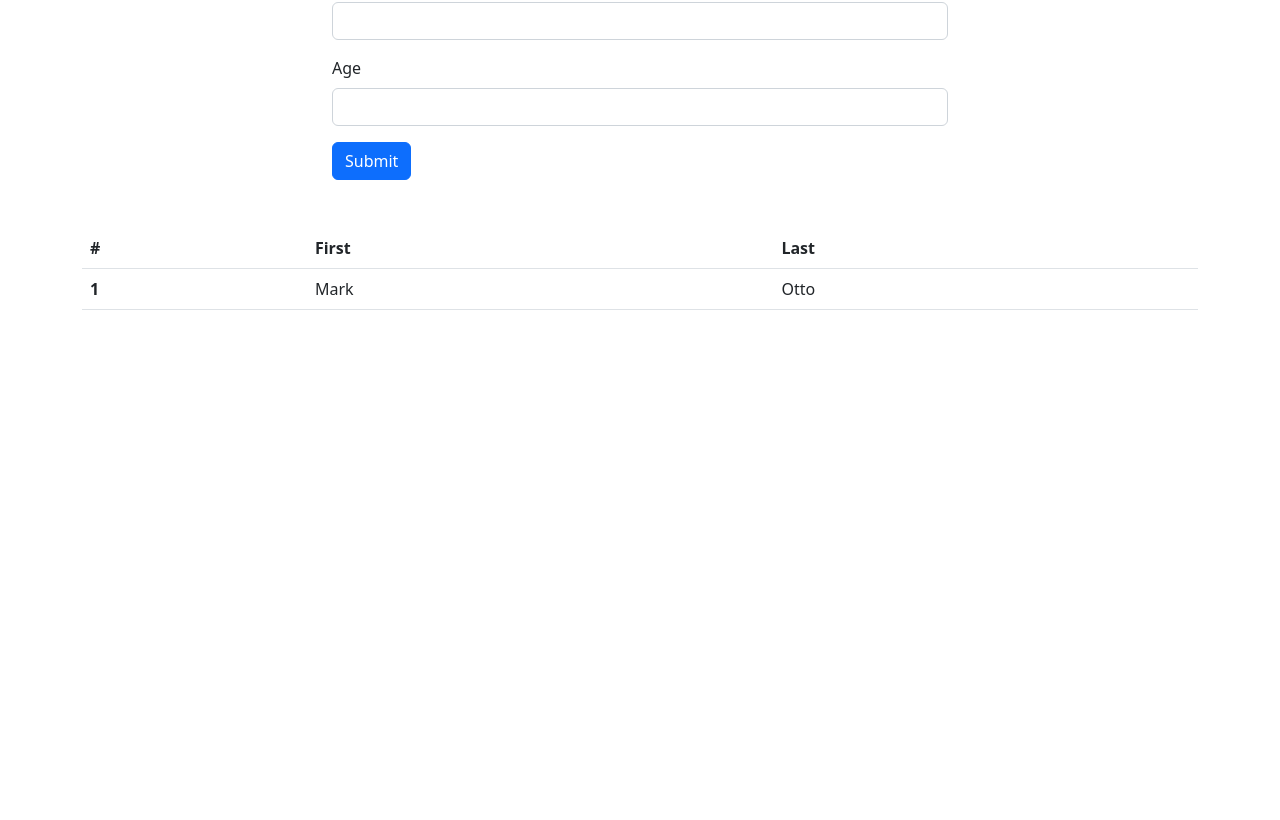
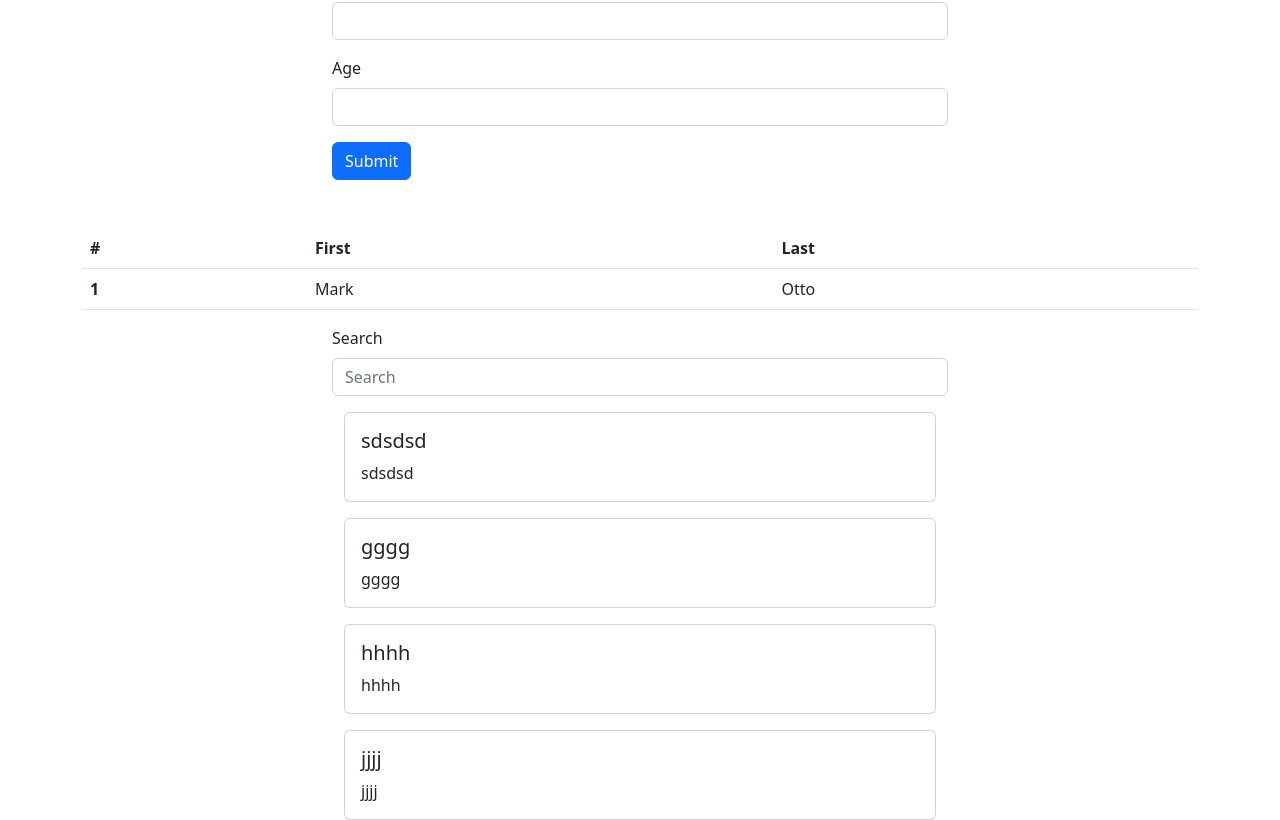
Before and after one commit to KMZ144/react, a React (Create React App) app: page /task2 in a window 1280 px wide. Shown: the part 1860-2680 px from the top of the page. Before the commit the page ends 2186 px from the top, so only its background shows below. Built offline with nearby package versions, Linux system fonts and the light colour scheme.

Commit message:
search modified

```diff
--- a/src/App.js
+++ b/src/App.js
@@ -3,7 +3,7 @@ import MyNav from './components/nav';
 import Products from './components/products';
 import Slider from './components/slider';
 import Task1 from './components/task1';
-
+import Task2 from './components/task2';
 
 function App() {
 
@@ -14,6 +14,7 @@ function App() {
     <Slider/>
     <Products/>
     <Task1/>
+    <Task2/>
   </div>
 
   );
--- /dev/null
+++ b/src/components/Articles.jsx
@@ -0,0 +1,12 @@
+import React from "react";
+import Article from "./articale";
+export default function Articles({articles}) {
+
+  return (
+    <div>
+        {articles.map((ele)=>{
+    return  <Article key={ele.id} article={ele} />
+        })}
+    </div>
+  );
+}
--- /dev/null
+++ b/src/components/articale.jsx
@@ -0,0 +1,16 @@
+import React from "react";
+
+export default function Article({ article }) {
+  return (
+    <div>
+      <div className="container mt-3">
+        <div className="card">
+          <div className="card-body">
+            <h5 className="card-title">{article.title}</h5>
+            <p className="card-text">{article.desc}</p>
+          </div>
+        </div>
+      </div>
+    </div>
+  );
+}
--- /dev/null
+++ b/src/components/search.jsx
@@ -0,0 +1,50 @@
+import React, { useState } from 'react'
+import Articles from './Articles';
+
+export default function Search() {
+    let data = [
+        {
+          id: 1,
+          title: "sdsdsd",
+          desc: "sdsdsd",
+        },
+        {
+            id:2,
+            title: "gggg",
+            desc: "gggg",
+          },
+          {
+            id: 3,
+            title: "hhhh",
+            desc: "hhhh",
+          },
+          {
+            id: 4,
+            title: "jjjj",
+            desc: "jjjj",
+          },
+      ];
+      const [articles,setArticles]=useState(data)
+      let [flag,setFlag]=useState(true)
+    const search=(e)=>{
+       let query=e.target.value
+       setArticles(articles.filter((ele)=>ele.desc.match(query)))
+       if (query===''){
+        setArticles(data)
+       }
+       if(articles.length===0){
+     setFlag (false)
+       }
+    }
+  return (
+    <div className='container w-50'>
+        <div className="mb-3">
+  <label  className="form-label">Search</label>
+  <input  className="form-control" placeholder="Search" onInput={search}/>
+</div>
+{
+ flag ? <Articles articles={articles} />: <div>no matching </div>
+}
+    </div>
+  )
+}
--- /dev/null
+++ b/src/components/task2.jsx
@@ -0,0 +1,16 @@
+import React  from 'react'
+import Search from './search'
+
+export default function Task2() {
+
+//   const  [articles,setArticles]=useState([]);
+//    const sendData=(data)=>{
+//     setArticles(data)
+//     }
+  return (
+    <div>
+        <Search/>
+        {/* <Articles articles={articles}/> */}
+    </div>
+  )
+}
```
